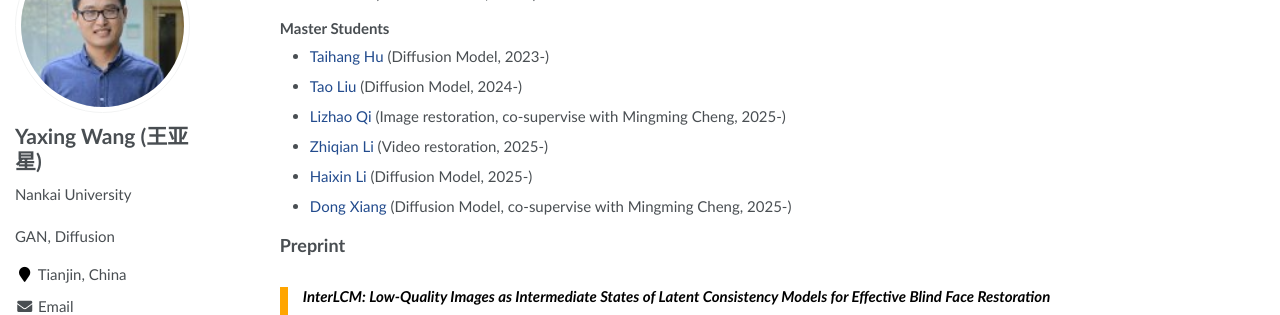
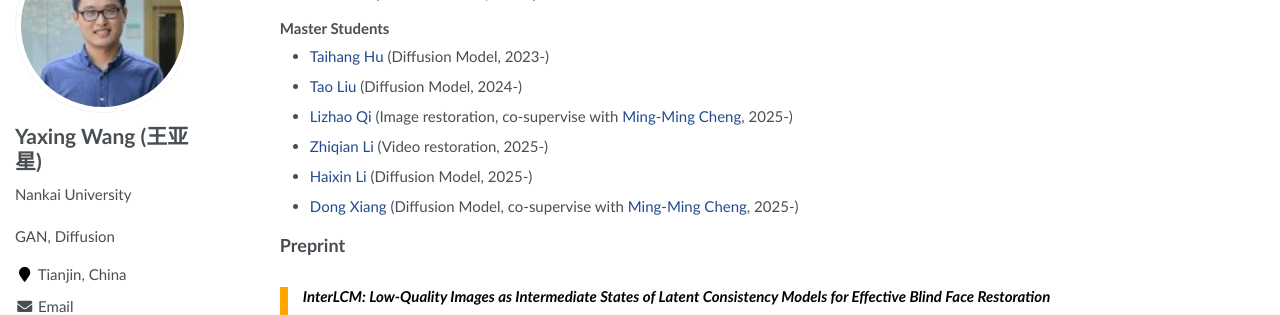
Before and after one commit to yaxingwang/yaxingwang.github.io, a Jekyll site: the page built from _pages/about.md, in a window 1280 px wide and 900 px high, scrolled down 621 px. Shown: the part 153-468 px from the top of the window. Built offline with Jekyll 4.4.1, drawn with Linux system fonts in a browser that asks for light colours.

Commit message:
Update about.md

```diff
--- a/_pages/about.md
+++ b/_pages/about.md
@@ -59,10 +59,10 @@ See my recent publications for more details.
 
 + [Taihang Hu](https://scholar.google.com/citations?user=JtjoOmEAAAAJ&hl=en) (Diffusion Model, 2023-)
 + [Tao Liu]() (Diffusion Model, 2024-)
-+ [Lizhao Qi]() (Image restoration, co-supervise with Mingming Cheng, 2025-)
++ [Lizhao Qi]() (Image restoration, co-supervise with  [Ming-Ming Cheng](https://scholar.google.com/citations?user=huWpVyEAAAAJ&hl=en), 2025-)
 + [Zhiqian Li]() (Video restoration, 2025-)
 + [Haixin Li]() (Diffusion Model, 2025-)
-+ [Dong Xiang]() (Diffusion Model, co-supervise with Mingming Cheng, 2025-)
++ [Dong Xiang]() (Diffusion Model, co-supervise with [Ming-Ming Cheng](https://scholar.google.com/citations?user=huWpVyEAAAAJ&hl=en), 2025-)
 <span class='anchor' id='-pub'></span>
 
 
```
